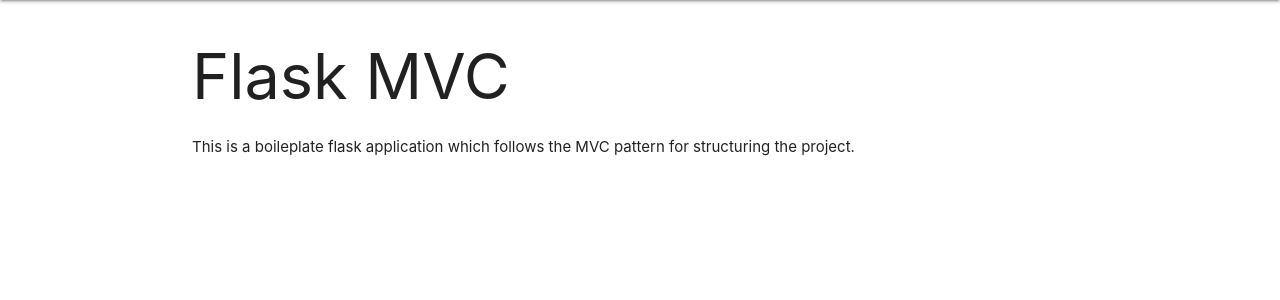
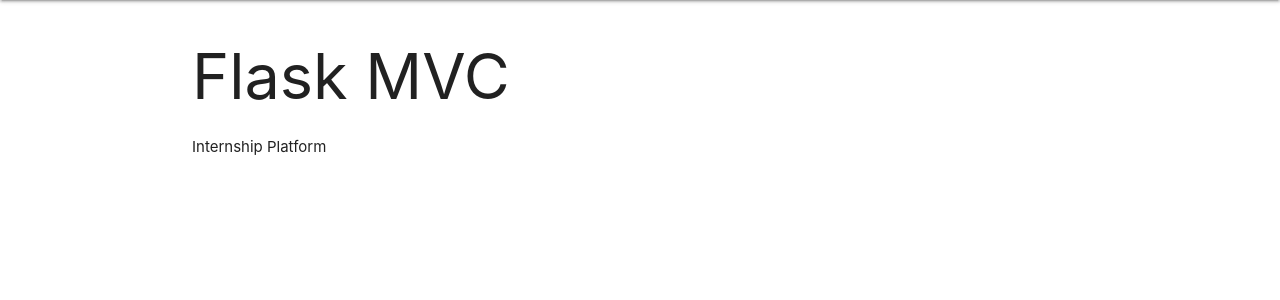
Before and after one commit to OurINFO2602Project/Project, a Flask app: page / in a window 1280 px wide. Shown: the part 64-364 px from the top of the page. Run offline with Flask 3, Linux system fonts and the light colour scheme.

Commit message:
Update index.html

```diff
--- a/App/templates/index.html
+++ b/App/templates/index.html
@@ -9,5 +9,5 @@
     {% if is_authenticated %}
         <p> Welcome {{current_user.username}} </p>
     {% endif %}
-    <p>This is a boileplate flask application which follows the MVC pattern for structuring the project.</p>
+    <p>Internship Platform</p>
 {% endblock %}
```
